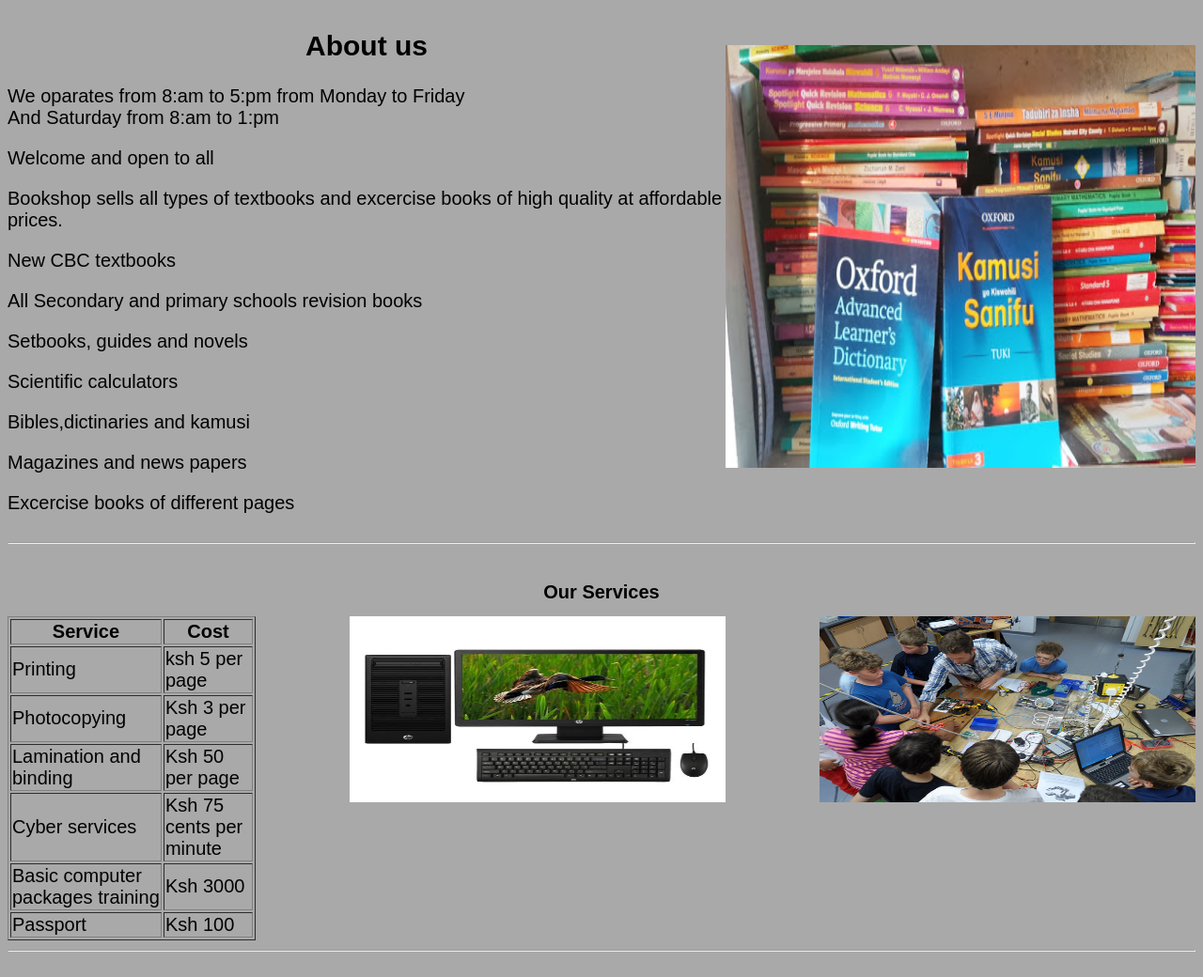
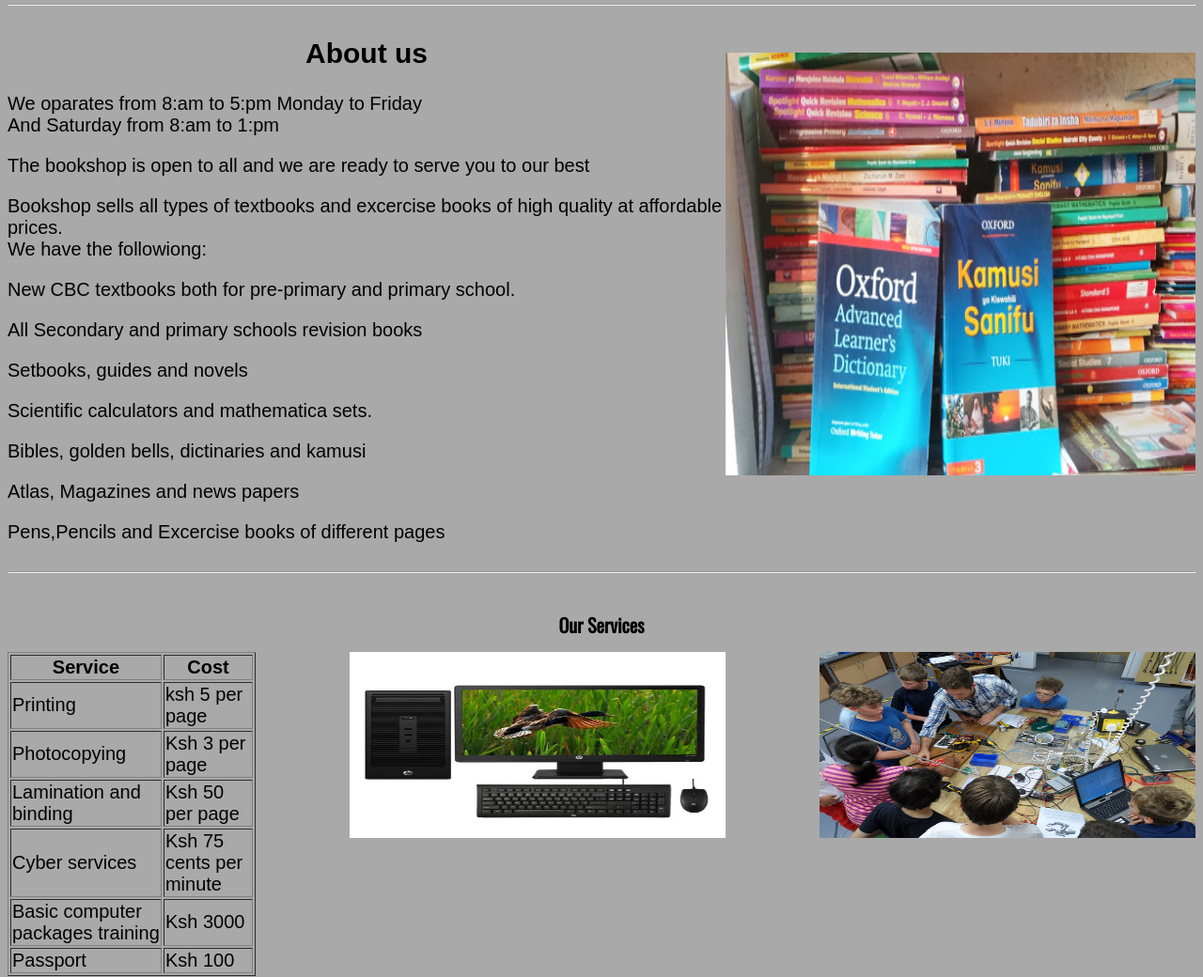
Before and after one commit to jadielmwangi/sir-mwas-bookshop, a plain HTML site: page index.html in a window 1280 px wide. Shown: the part 911-1951 px from the top of the page at 94% size. Drawn offline with nearby package versions, Linux system fonts and the light colour scheme; files whose address does not match are found by name.

Commit message:
changing the header

```diff
--- a/index.html
+++ b/index.html
@@ -5,12 +5,14 @@
     <meta charset="UTF-8">
     <meta name="viewport" content="width=device-width, initial-scale=1.0">
     <meta http-equiv="X-UA-Compatible" content="ie=edge">
-    <title>Sir mwas Bookshop and computer services</title>
+    <title>Online Bookshop and computer services</title>
+    <link href="https://fonts.googleapis.com/css?family=Oswald&display=swap" rel="stylesheet">
+
     <link rel="stylesheet" type="text/css" href="styles.css">
 </head>
 <body>
   <header>
-      <nav>
+      <nav class="container" id="container">
           <ul>
               <li><a href="#home">Home</a></li>
               <li><a href="#about">About</a></li>
@@ -24,7 +26,7 @@
 
   <div class="home" id="home">
 
-<h1>Sir Mwas Bookshop and Computer services:</h1>
+ <h1>Online Bookshop and Computer services:</h1>
 
 <img src="img/bookshop.JPG" alt="bookshop premise">
 
@@ -34,18 +36,19 @@
   <div class="about" id="about">
       <div class="about2">
     <h2>About us</h2>
-    <p>We oparates from 8:am to 5:pm from Monday to Friday<br>And Saturday from 8:am to 1:pm</p>
-    <p>Welcome and open to all</p>
-    <p>Bookshop sells all types of textbooks and excercise books of high quality at affordable prices.</p>
+    <p>We oparates from 8:am to 5:pm Monday to Friday<br>And Saturday from 8:am to 1:pm</p>
+    <p>The bookshop is open to all and we are ready to serve you to our best</p>
+    <p>Bookshop sells all types of textbooks and excercise books of high quality at affordable prices.<br>We have the followiong:</p>
 
-    <p>New CBC textbooks</p>
+    <p>New CBC textbooks both for pre-primary and primary school.</p>
     <p>All Secondary and primary schools revision books</p>
     <p>Setbooks, guides and novels</p>
-    <p>Scientific calculators</p>
-    <p>Bibles,dictinaries and kamusi</p>
-    <p>Magazines and news papers</p>
-    <p>Excercise books of different pages</p>
+    <p>Scientific calculators and mathematica sets.</p>
+    <p>Bibles, golden bells, dictinaries and kamusi</p>
+    <p>Atlas, Magazines and news papers</p>
+    <p>Pens,Pencils and Excercise books of different pages</p>
     </div>
+
 
     <div class="img2">
 
--- a/styles.css
+++ b/styles.css
@@ -9,6 +9,8 @@
 nav{
     text-align: right;
     background-color: aliceblue;
+
+
 
 }
 nav ul{
@@ -34,6 +36,8 @@ font-size: 20px;
 font-weight: 400;
 color: black;
 background-color: darkgray;
+
+
 }
 #kcse{
     float: right;
@@ -42,6 +46,7 @@ background-color: darkgray;
     margin-bottom:10px;
     display: flex;
     flex-direction: row;
+
 }
 .about h2{
     text-align: center;
@@ -54,6 +59,7 @@ background-color: darkgray;
 .home h1{
 text-align: center;
 font-size: 25px;
+
 }
 
 .service h1{
@@ -80,3 +86,6 @@ font-size: 25px;
 .contact{
     text-align: center;
 }
+h1{
+    font-family: 'Oswald', sans-serif;
+}
```
